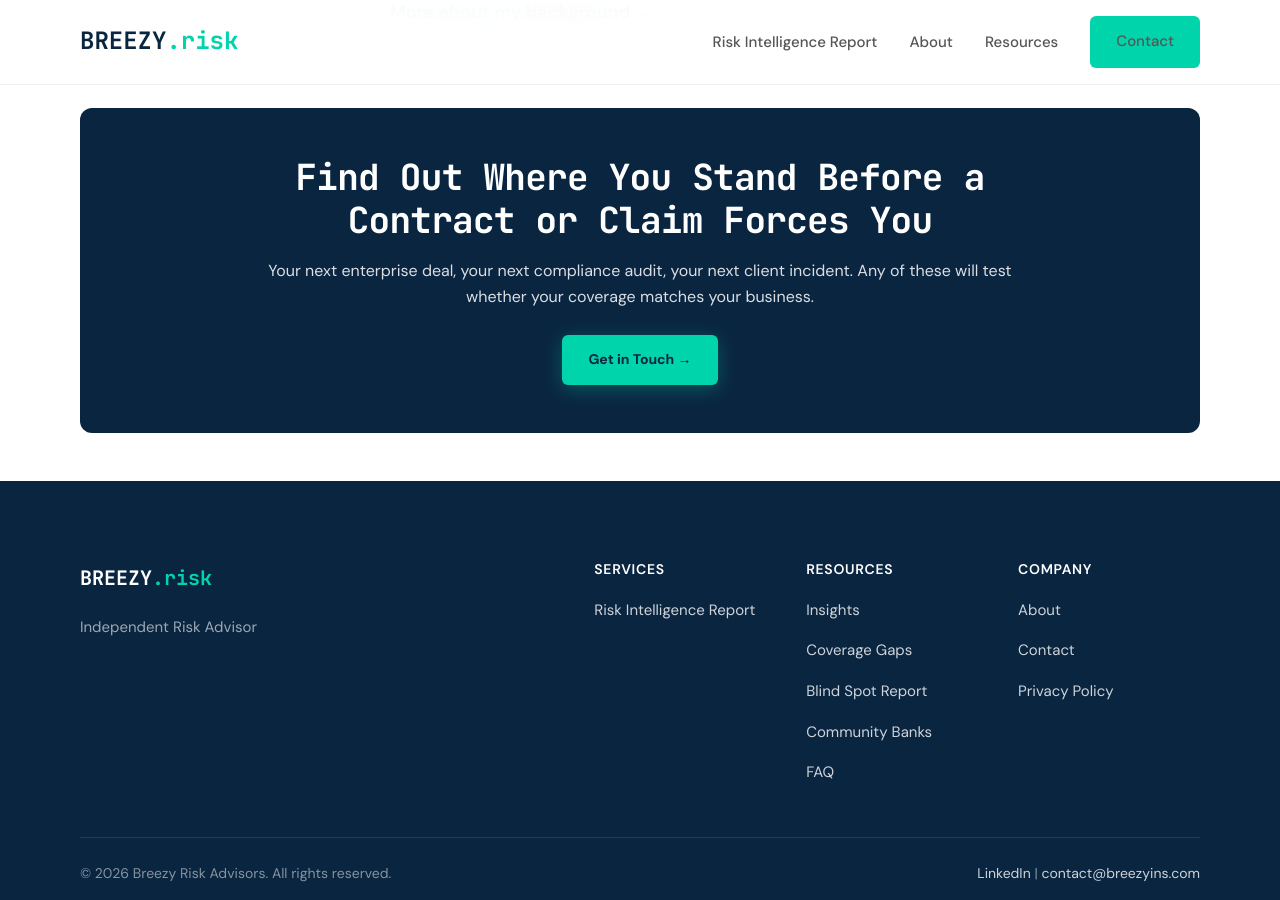
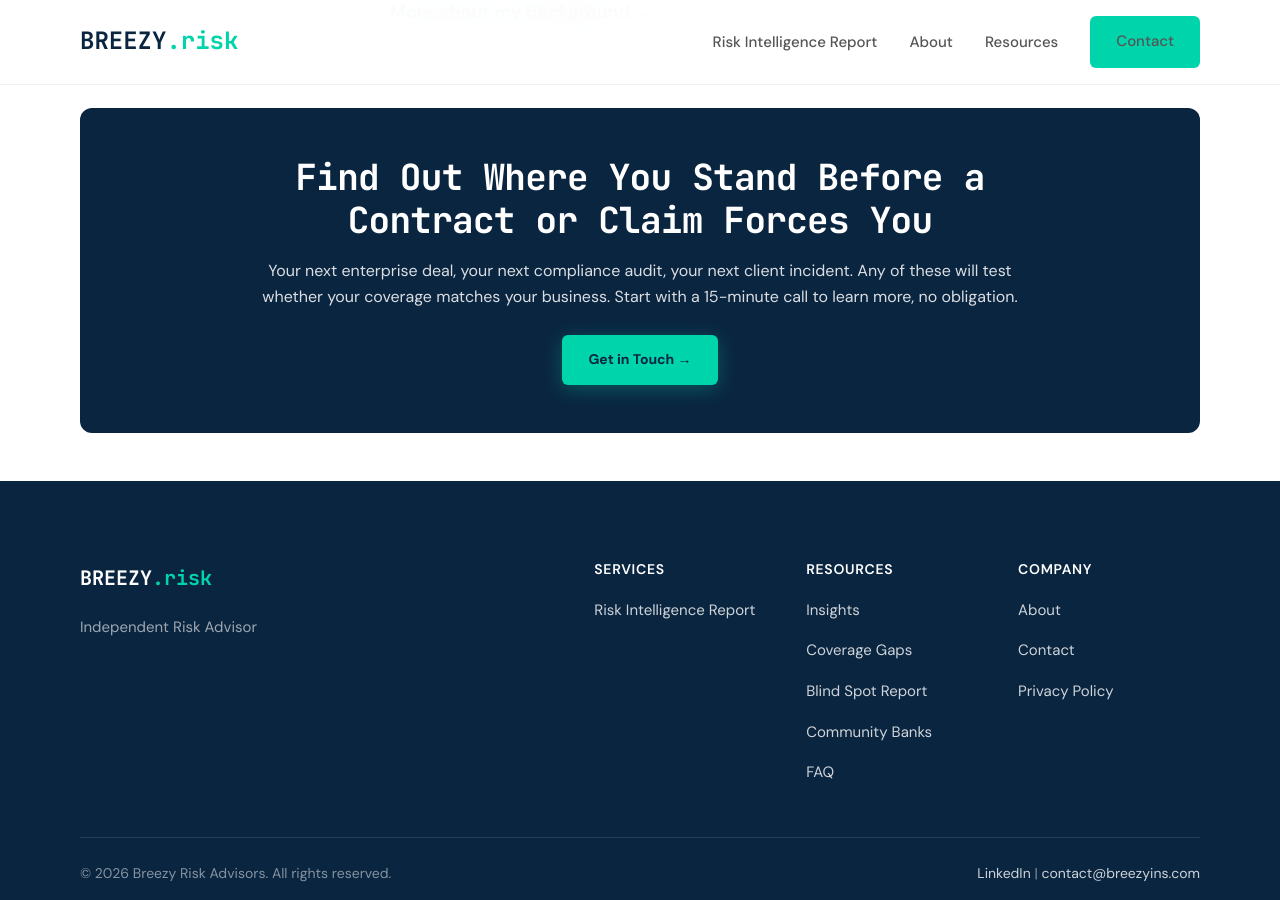
Before and after one commit to joeproe1/breezyins.com, a Jekyll site: the page built from index.html, in a window 1280 px wide and 900 px high, scrolled down 2167 px. Built offline with Jekyll 4.4.1, drawn with Linux system fonts in a browser that asks for light colours.

Commit message:
Add 15-minute call line to homepage CTA subtitle
Co-Authored-By: Claude Opus 4.6 <noreply@anthropic.com>

```diff
--- a/index.html
+++ b/index.html
@@ -146,4 +146,4 @@ description: "You grew. Your policies did not. I review Tech E&O and cyber insur
   </div>
 </section>
 
-{% include cta-banner.html title="Find Out Where You Stand Before a Contract or Claim Forces You" subtitle="Your next enterprise deal, your next compliance audit, your next client incident. Any of these will test whether your coverage matches your business." button="Get in Touch" %}
+{% include cta-banner.html title="Find Out Where You Stand Before a Contract or Claim Forces You" subtitle="Your next enterprise deal, your next compliance audit, your next client incident. Any of these will test whether your coverage matches your business. Start with a 15-minute call to learn more, no obligation." button="Get in Touch" %}
```
